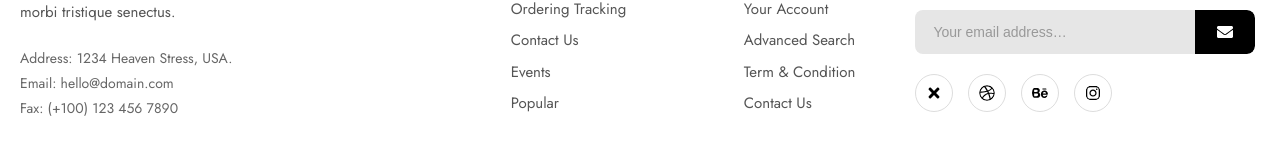
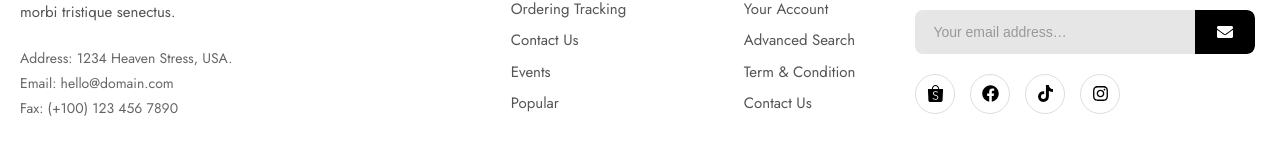
Before and after one commit to vandien284/scenta, a Next.js app: page / in a window 1280 px wide. Shown: the part 5060-5224 px from the top of the page. Built offline with nearby package versions, Linux system fonts and the light colour scheme.

Commit message:
update social icon

```diff
--- a/components/common/Footer.tsx
+++ b/components/common/Footer.tsx
@@ -1,8 +1,9 @@
 "use client";
-import { FaInstagram, FaBehance, FaDribbble, FaTimes, FaEnvelope } from "react-icons/fa";
+import { FaInstagram, FaBehance, FaDribbble, FaTimes, FaEnvelope, FaFacebook, FaTiktok } from "react-icons/fa";
 import styles from "@/styles/components/common/footer.module.scss";
 import Image from "next/image";
 import { Button, Form, InputGroup } from "react-bootstrap";
+import { SiShopee } from "react-icons/si";
 export default function Footer() {
   return (
     <footer className={styles.footer}>
@@ -76,10 +77,18 @@ export default function Footer() {
             </div>
 
             <div className={styles.socials}>
-              <FaTimes />
-              <FaDribbble />
-              <FaBehance />
-              <FaInstagram />
+              <Button className={styles.socialIcon}>
+                <SiShopee />
+              </Button>
+              <Button className={styles.socialIcon}>
+                <FaFacebook />
+              </Button>
+              <Button className={styles.socialIcon}>
+                <FaTiktok />
+              </Button>
+              <Button className={styles.socialIcon}>
+                <FaInstagram />
+              </Button>
             </div>
           </div>
         </div>
--- a/styles/components/common/footer.module.scss
+++ b/styles/components/common/footer.module.scss
@@ -54,7 +54,6 @@
   justify-content: space-between;
   align-items: flex-start;
 }
-
 
 .col,
 .colNews {
@@ -156,16 +155,17 @@
     align-items: center;
     gap: 15px;
 
-    svg {
+    .socialIcon {
       font-size: 17px;
       color: #000;
       border: 1px solid #ddd;
       border-radius: 50%;
       padding: 10px;
-      width: 38px;
-      height: 38px;
+      width: 40px;
+      height: 40px;
       transition: all 0.3s ease;
       cursor: pointer;
+      background: transparent;
 
       &:hover {
         background: #000;
```
